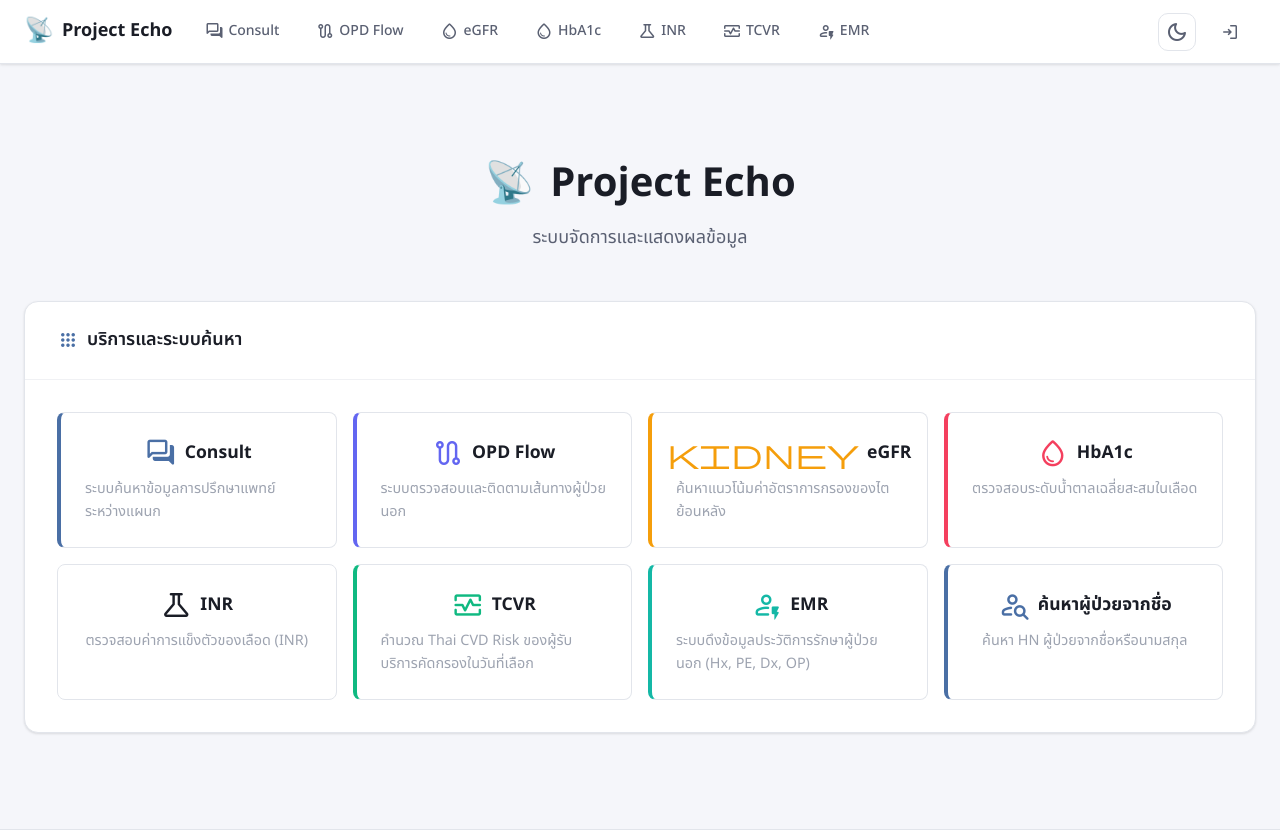
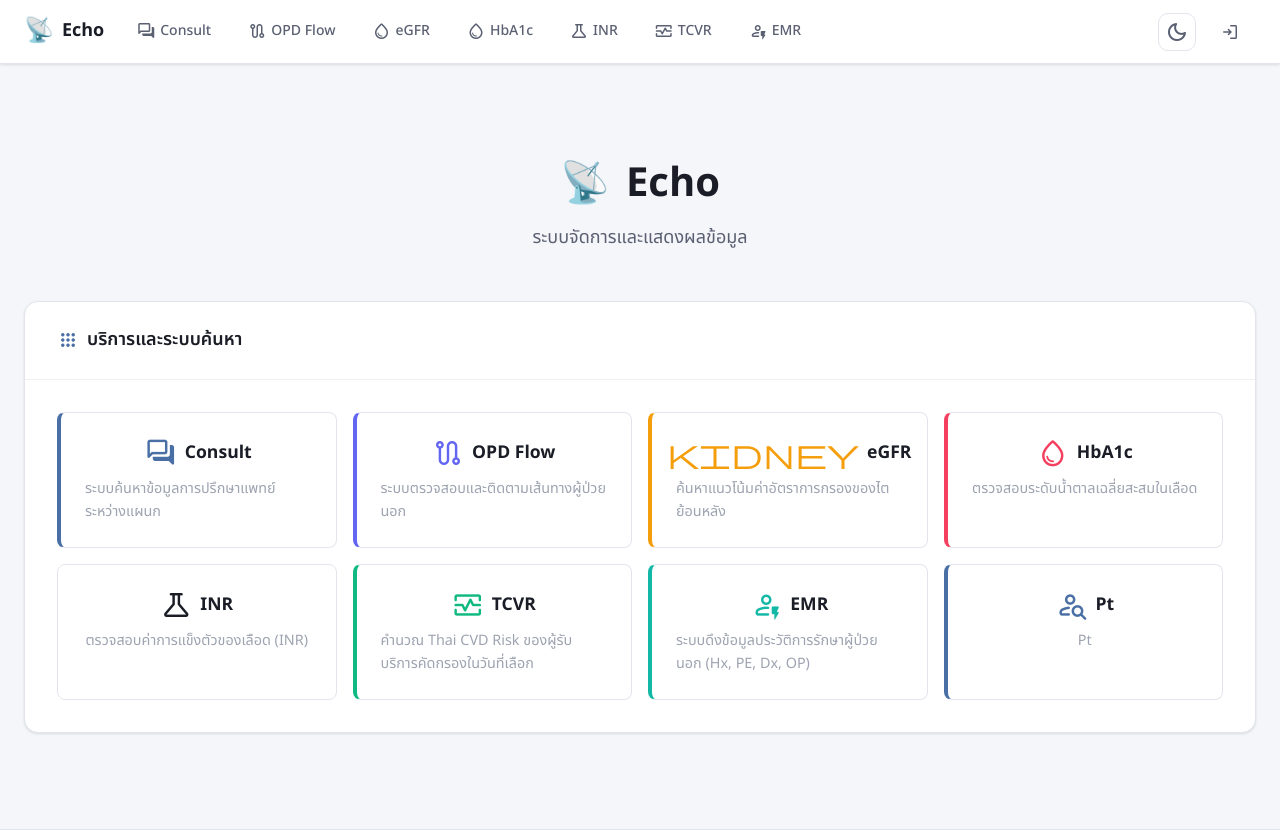
Before and after one commit to Wingbean/project-echo, a Flask app: template templates/pages/index.html in a window 1280 px wide. Shown: the top 830 px of the page. Run offline with Flask 3, Linux system fonts and the light colour scheme; the template is opened without the code that fills it, so the values that code supplies are empty; some libraries are stand-ins or nearby versions.

Commit message:
Refactor project name references: change "Project Echo" to "Echo" in navigation and index pages

```diff
--- a/templates/components/nav.html
+++ b/templates/components/nav.html
@@ -3,7 +3,7 @@
   <div class="nav-container">
     <a href="{{ url_for('views.index') }}" class="nav-brand">
       <span class="nav-brand-icon">📡</span>
-      <span class="nav-brand-text">Project Echo</span>
+      <span class="nav-brand-text">Echo</span>
     </a>
 
     <button class="nav-toggle" id="navToggle" aria-label="Toggle navigation">
--- a/templates/pages/index.html
+++ b/templates/pages/index.html
@@ -9,7 +9,7 @@
   <div class="hero-content">
     <h1 class="hero-title">
       <span class="hero-icon">📡</span>
-      Project Echo
+      Echo
     </h1>
     <p class="hero-subtitle">ระบบจัดการและแสดงผลข้อมูล</p>
   </div>
@@ -101,10 +101,10 @@
         <a href="{{ url_for('views.patient_search_page') }}" class="action-card theme-consult">
           <div class="action-card-header">
             <span class="material-symbols-rounded">person_search</span>
-            <h3 class="action-card-title">ค้นหาผู้ป่วยจากชื่อ</h3>
+            <h3 class="action-card-title">Pt</h3>
           </div>
           <p class="action-card-desc">
-            ค้นหา HN ผู้ป่วยจากชื่อหรือนามสกุล
+            Pt
           </p>
         </a>
       </div>
```
